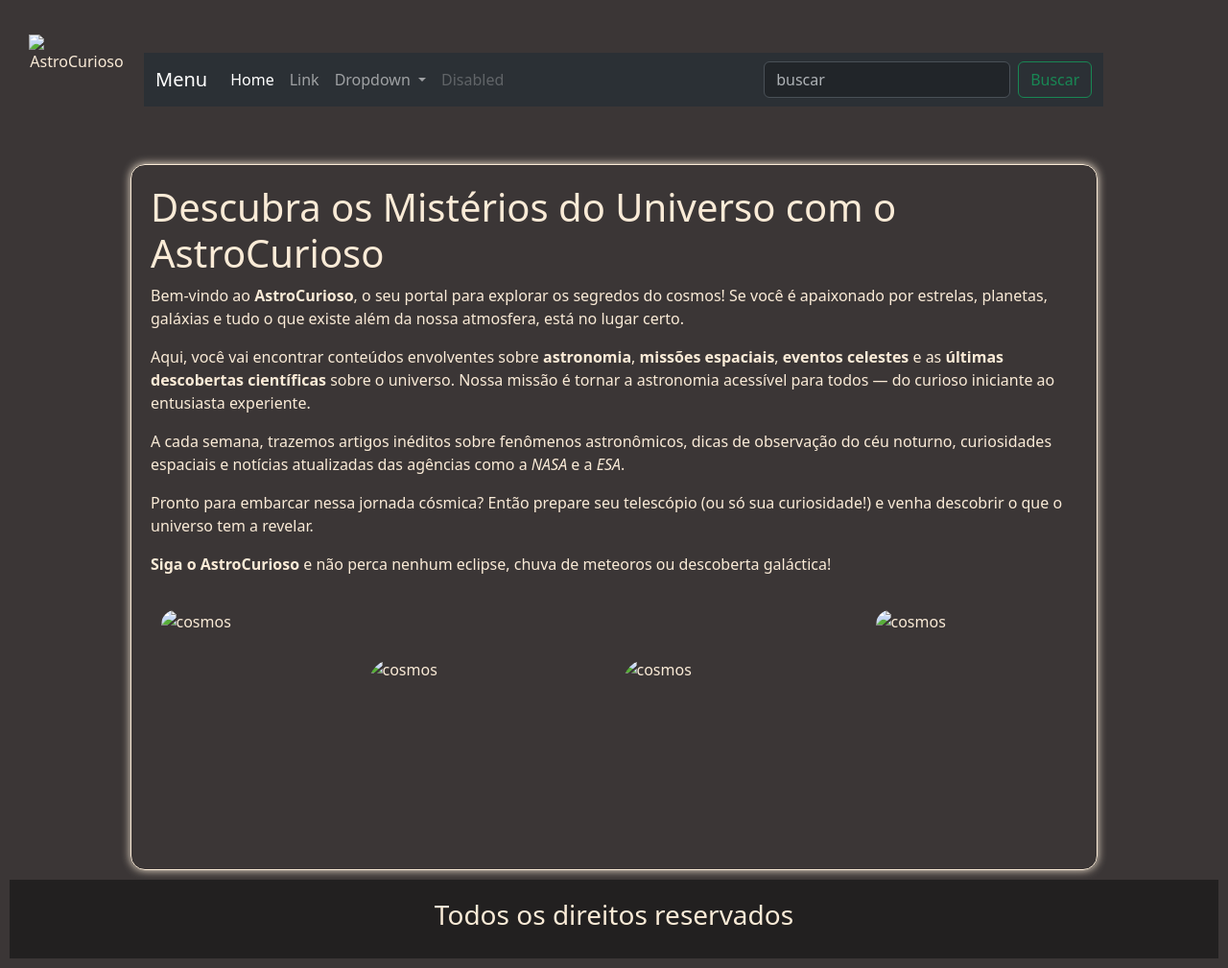
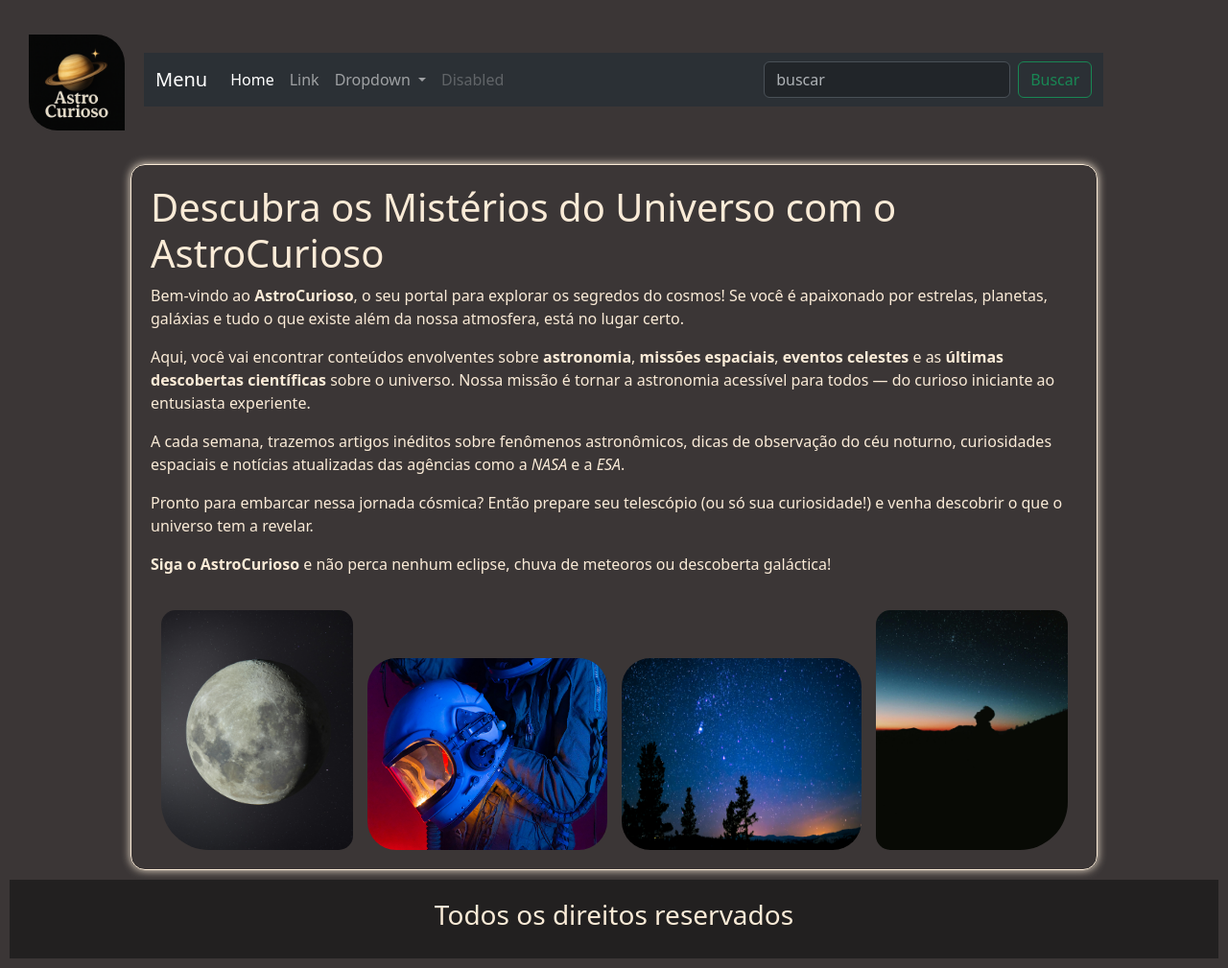
Before and after one commit to ronyspereira/astrocurioso, a plain HTML site: page index.html in a window 1280 px wide. Shown: the whole page at 96% size. Drawn offline with nearby package versions, Linux system fonts and the light colour scheme; the site is published under a folder, as on GitHub Pages, so addresses that start at the root find nothing.

Commit message:
ajuste no codigo da imagem

```diff
--- a/index.html
+++ b/index.html
@@ -10,7 +10,7 @@
     <title>AstroCurioso</title>
 </head>
 <header>
-    <img  src="/midia/logo2.png" alt="AstroCurioso" id="logo">
+    <img id="logo" src="midia/logo2.png" alt="AstroCurioso">
 
     <nav class="navbar navbar-expand-lg bg-body-tertiary" data-bs-theme="dark">
         <div class="container-fluid">
@@ -88,14 +88,14 @@
 
             <div class="mini-cont">
 
-                <img class="one" src="/midia/lua.jpg" alt="cosmos">
+                <img class="one" src="midia/lua.jpg" alt="cosmos">
 
-                <img class="two" src="/midia/pexels-mikhail-nilov-7709019.jpg" alt="cosmos">
+                <img class="two" src="midia/pexels-mikhail-nilov-7709019.jpg" alt="cosmos">
 
-                <img class="three" src="/midia/pexels-shovitchhetri-3344325.jpg" alt="cosmos">
+                <img class="three" src="midia/pexels-shovitchhetri-3344325.jpg" alt="cosmos">
 
 
-                <img class="four" src="/midia/pexels-blitzboy-1175136.jpg" alt="cosmos">
+                <img class="four" src="midia/pexels-blitzboy-1175136.jpg" alt="cosmos">
 
             </div>
 
```
